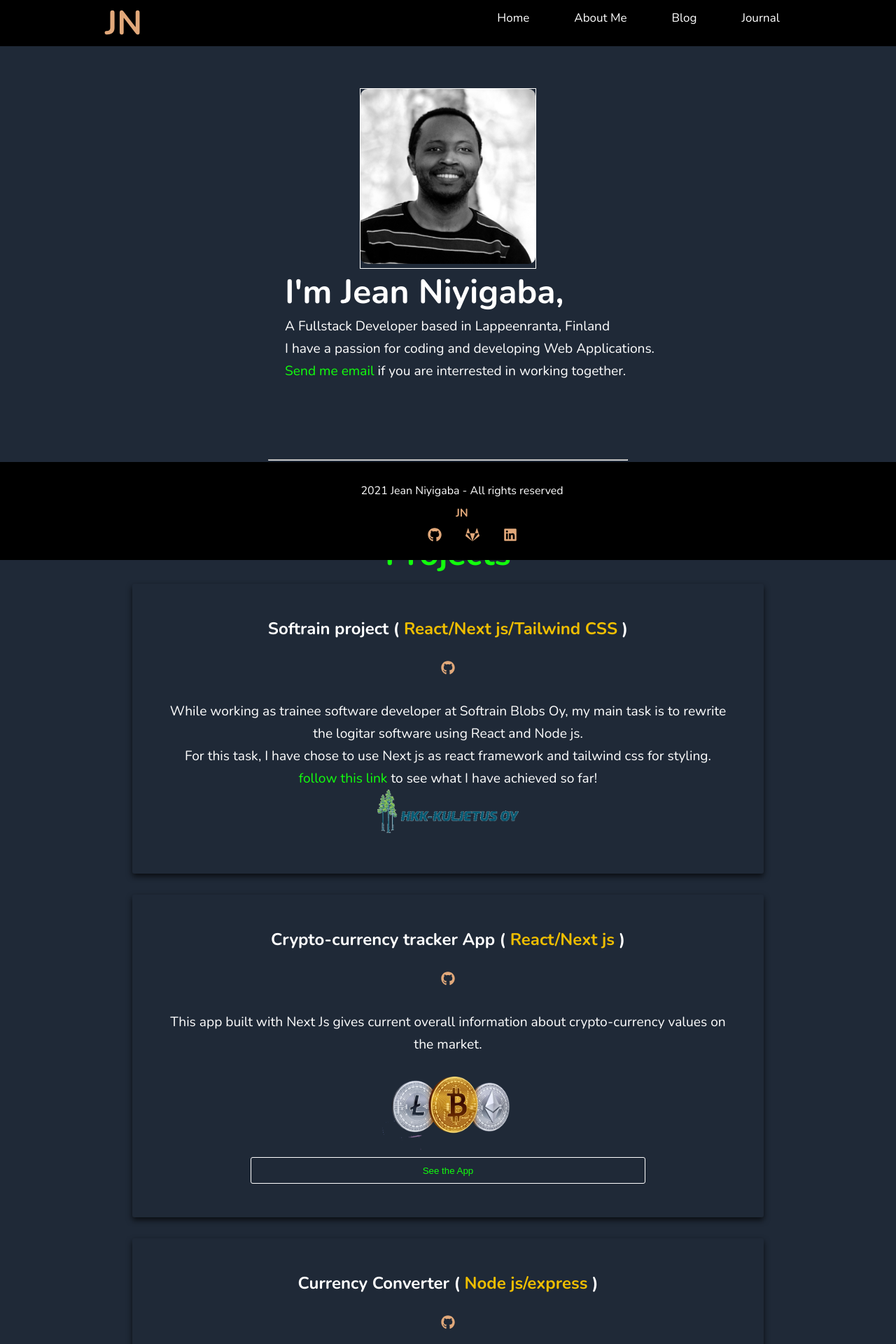
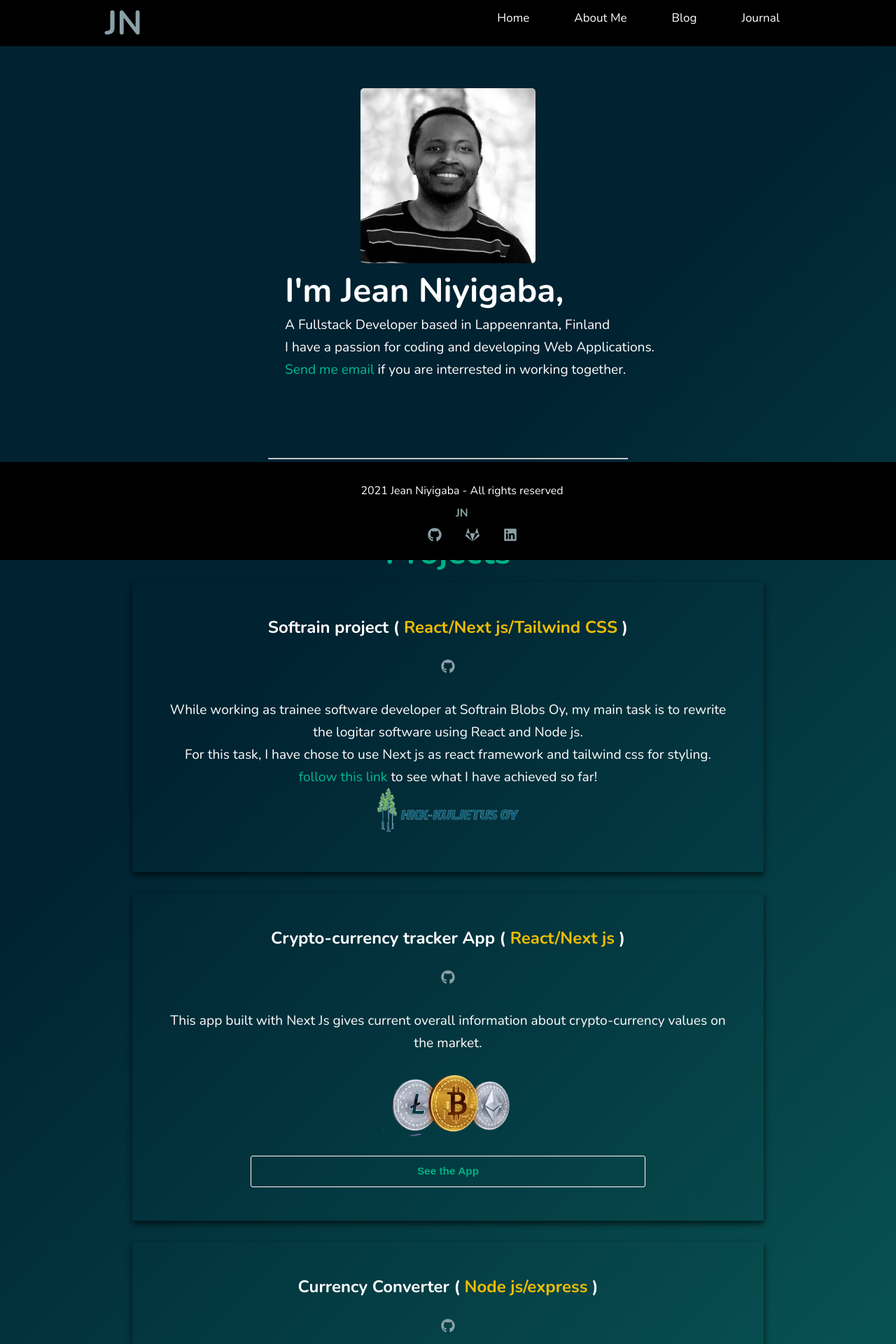
Before and after one commit to Jean198/jean-portfolio-nextjs, a Next.js app: page / in a window 1280 px wide. Shown: the top 1920 px of the page at 70% size. Built offline with nearby package versions, Linux system fonts and the light colour scheme.

Commit message:
changed the layouts

```diff
--- a/pages/jamk.js
+++ b/pages/jamk.js
@@ -3,7 +3,7 @@ export default function blog() {
   return (
     <Layout>
 
-        <div className="blog-container">
+        <div className="jamk-projects-container ">
 
                 <a  href="https://jean198.github.io/Daily-allowance-calculator/" className="jamk-link">
                   <button className="jamk-project">Unemployment benefits calculator( <span className="frameworks"> HTML5/CSS3/JavaScript </span>)</button>
--- a/styles/global.css
+++ b/styles/global.css
@@ -6,7 +6,13 @@
 
 body{
     margin: 0 auto;
-    background-color: #1F2937;
+
+    /*
+    background-color: #1F2937;*/
+    background-color: #0F8072 ;
+    background-image: linear-gradient(315deg, #0F8072 0%, #002231 74%);
+
+
     color: white;
     font-family: "Nunito";
 }
@@ -42,14 +48,14 @@ body{
 .logo{
 
     text-decoration: none;
-    color:#E1A87A ;
+    color:#8AA0A7;
     transition: .5s;
     font-size: 3em;
     font-weight: 900;
 }
 
 .logo:hover{
-    color:yellow;
+    color:#00BC90;
 }
 
 .log-div{
@@ -76,9 +82,9 @@ body{
 }
 
 .navbar-links:hover{
-    color: #12FF0D;
-    border-top: solid yellow 1px;
-    border-bottom: solid yellow 1px;
+    color: #00BC90;
+    border-top: solid #00BC90 1px;
+    border-bottom: solid #00BC90 1px;
 }
 
 @media screen and (max-width: 600px){
@@ -113,13 +119,13 @@ body{
     display: inline-block;
     width:250px;
     height:250;
-    border: 1px solid white;
+
 
 
 }
 .image-div img{
 
-    border: 5px solid white;
+
 }
 
 
@@ -143,7 +149,7 @@ body{
 
 .underline{
     text-decoration: none;
-    color: #12FF0D;
+    color: #00BC90;
 }
 
 @media screen and (max-width: 1500px){
@@ -167,7 +173,7 @@ body{
 .projects-title{
   font-size: 30px;
   text-align: center;
-  color:#12FF0D;
+  color:#00B085;
   margin-top: 100px;
 
 
@@ -226,7 +232,7 @@ body{
 
 .span a{
    text-decoration: none;
-   color: #12FF0D
+   color: #00BC90
 }
 
 .project-image-div{
@@ -241,11 +247,13 @@ body{
 
 
 .project-button{
-    background-color: #1F2937;
+    background:transparent;
     border: solid 1px white;
     padding: 0.8em 1.5em;
     width: 40%;
-    color: #12FF0D;
+    color: #00B085;
+    font-weight: 900;
+    font-size: 0.8em;
     margin: 0 auto;
     border-radius: 3px;
     transition: 0.5s;
@@ -253,7 +261,7 @@ body{
 }
 
 .project-button:hover{
-    background-color: #1DC60B;
+    background-color: #00B084;
     color: white;
 
 
@@ -318,17 +326,17 @@ body{
 }
 
 .text-2xl{
-    color:#E1A87A;
+    color:#8AA0A7;
     font-size: 20px;
 }
 
 .text-2xl:hover{
-    color:#12FF0D;
+    color:#00BC90;
 }
 
 .footer-logo{
     font-weight: 800;
-    color:#E1A87A;
+    color:#8AA0A7;
 }
 
 
@@ -392,7 +400,7 @@ body{
   .submit{
       width: 100%;
       font-weight: 800;
-      background-color: #12FF0D;
+      background-color: #00B085;
       color:black;
       padding: .8em .2em;
       border: 0;
@@ -464,7 +472,7 @@ body{
 }
 .about-para-container h1{
 
-    color: #12FF0D
+    color: #00BC90
 
 }
 .about-para-container p{
@@ -484,20 +492,7 @@ body{
 
 
 /* Blog------------------------------------------------------------------------------------------------------------*/
-.blog-container{
 
-
-    width: 80%;
-    min-height: 86vh;
-    margin: 0 auto;
-    display: flex;
-
-    align-items: center;
-    justify-content: center;
-    text-align: center;
-
-
-}
 
 
 .Blog-container {
@@ -567,7 +562,7 @@ body{
 
   .post-title {
     margin: 15px 0;
-    color: #12FF0D;
+    color: #00BC90;
   }
 
   .post-body ul,
@@ -587,7 +582,7 @@ ol {
 
   .btn {
     display: inline-block;
-    background: #1DC60B;
+    background:#00BC90;
     color: #fff;
     border: none;
     padding: 8px 16px;
@@ -619,7 +614,7 @@ ol {
 
   img {
     width: 300px;
-    border-radius: 10px;
+    border-radius: 5px;
   }
 
   @media screen and (max-width: 700px){
@@ -635,12 +630,26 @@ ol {
 
 /* Jamk-----------------------------------------------------------------------------------------------------------------*/
 
+.jamk-projects-container{
+    border: solid 1px white;
+    display: flex;
+    flex-direction: column;
+    justify-content: center;
+    align-items: center;
+    text-align: center;
+    width: 80%;
+    margin: 0 auto;
+    min-height: 86vh;
+
+}
+
+
 .jamk-project{
     background-color: #1F2937;
     box-shadow: 0 4px 8px 0 rgba(0, 0, 0, 0.9);
     padding: 1em 1.5em;
     width: 50%;
-    color: #12FF0D;
+    color: #00BC90;
     margin: 0 auto;
     border-radius: 3px;
     transition: 0.5s;
```
